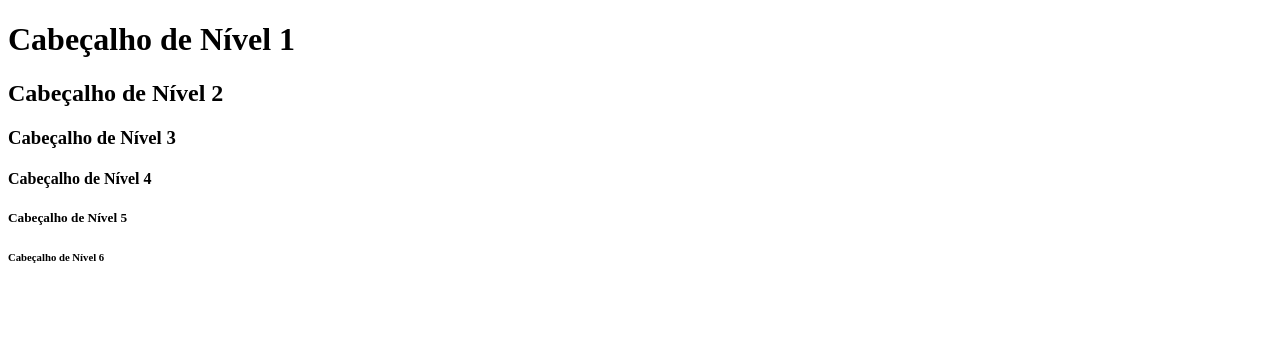
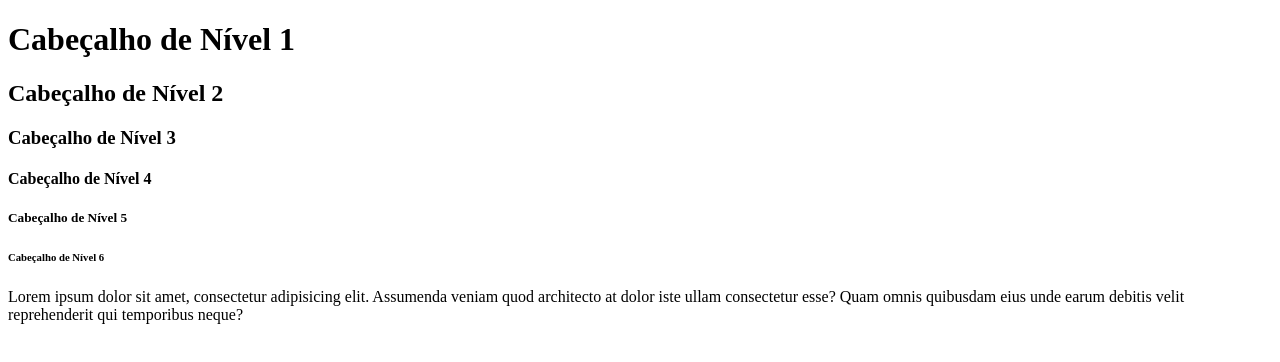
Before and after one commit to jeansousa01/Curso-Youtube-HTML-CanalDicasParaDev, a plain HTML site: page index.html in a window 1280 px wide. Drawn offline with Linux system fonts and the light colour scheme.

Commit message:
Cria paragrafo

```diff
--- a/index.html
+++ b/index.html
@@ -8,6 +8,7 @@
 <!--Comentário em HTML-->
 
 <body>
+    <!--Cabeçalhos -->
     <h1>Cabeçalho de Nível 1</h1>
     <h2>Cabeçalho de Nível 2</h2>
     <h3>Cabeçalho de Nível 3</h3>
@@ -15,6 +16,9 @@
     <h5>Cabeçalho de Nível 5</h5>
     <h6>Cabeçalho de Nível 6</h6>
 
+    <!--Paragrafos-->
+    <p>Lorem ipsum dolor sit amet, consectetur adipisicing elit. Assumenda veniam quod architecto at dolor iste ullam
+        consectetur esse? Quam omnis quibusdam eius unde earum debitis velit reprehenderit qui temporibus neque?</p>
 </body>
 
 </html>
```
